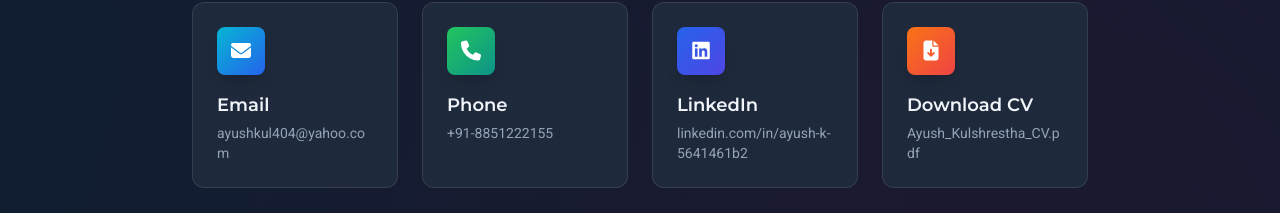
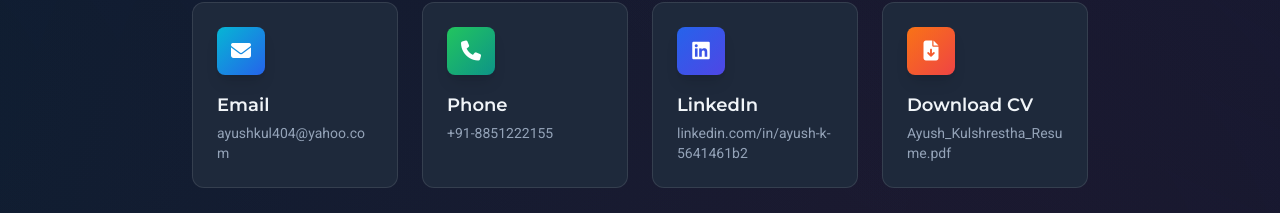
Before and after one commit to ayushkul172/ayushkul172-Energyconsultant, a React (Vite) app: page / in a window 1280 px wide. Shown: the part 375-588 px from the top of the page. Built offline with nearby package versions, Linux system fonts and the light colour scheme.

Commit message:
Update contact.ts

```diff
--- a/src/data/contact.ts
+++ b/src/data/contact.ts
@@ -25,12 +25,13 @@ export const contactMethods: ContactMethod[] = [
     icon: 'fa-brands fa-linkedin',
     accentColor: 'from-blue-600 to-indigo-600',
   },
-  {
+ {
     type: 'website',
     label: 'Download CV',
-    value: 'Ayush_Kulshrestha_CV.pdf',
-    href: '/cv/Ayush_Kulshrestha_CV.pdf',
+    value: 'Ayush_Kulshrestha_Resume.pdf',
+    href: 'https://raw.githubusercontent.com/ayushkul172/ayushkul172-Energyconsultant/main/Resume%20(8).pdf',
     icon: 'fa-solid fa-file-arrow-down',
     accentColor: 'from-orange-500 to-red-500',
-  },
+},
+
 ];
```
